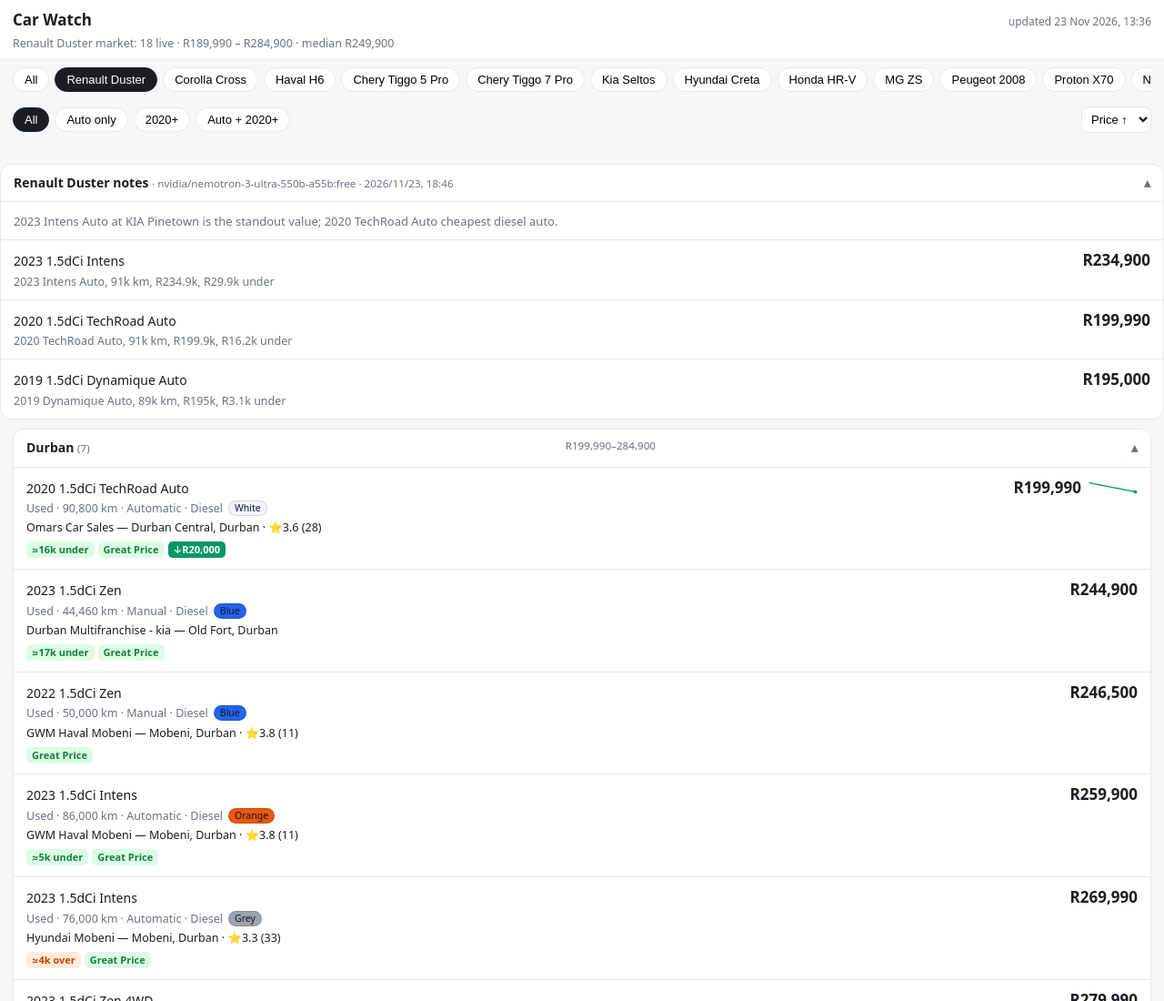
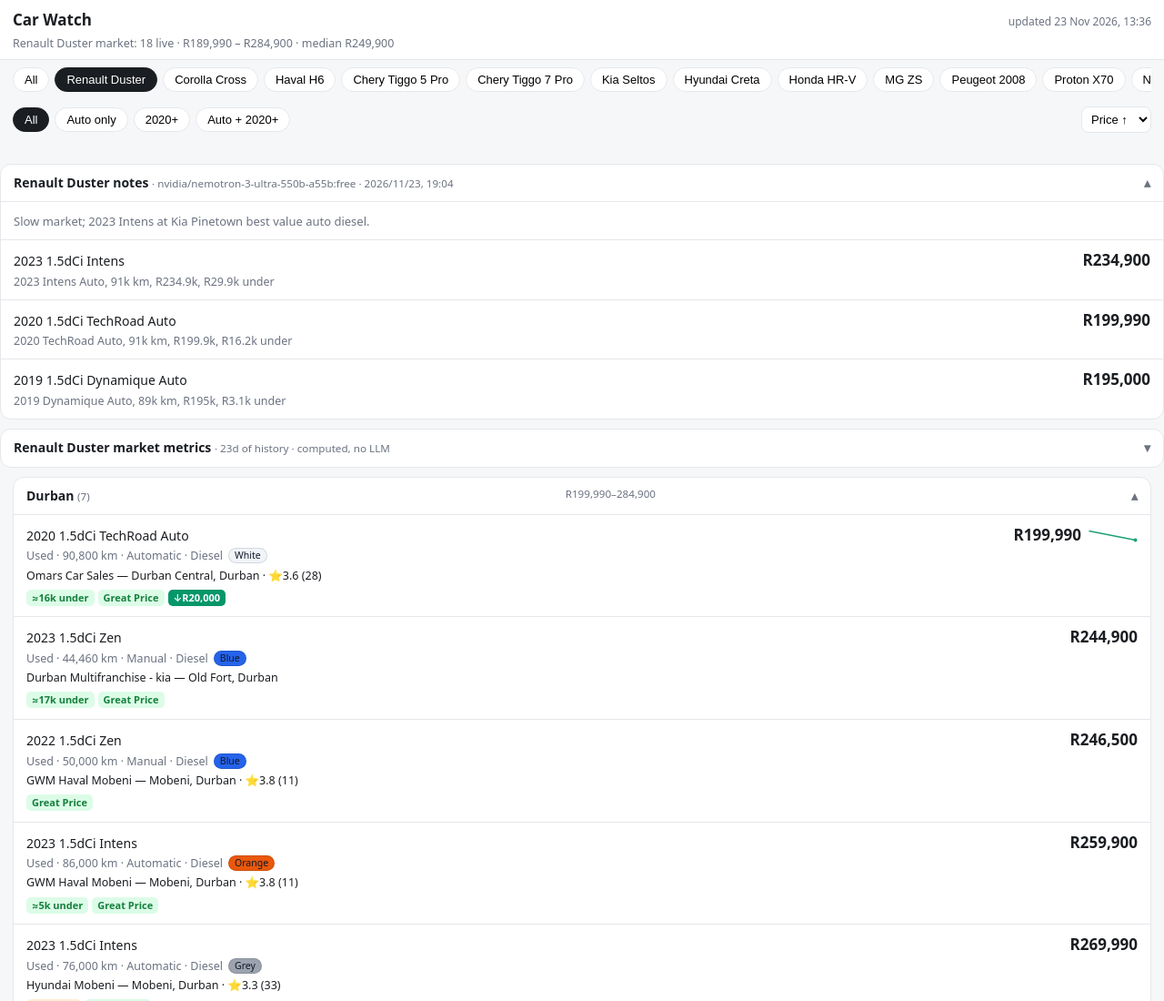
Before and after one commit to matthewww/car-watch, a plain HTML site: page index.html in a window 1280 px wide. Shown: the top 1100 px of the page at 91% size. Drawn offline with Linux system fonts and the light colour scheme.

Commit message:
market metrics: deterministic insights.mjs (days-on-market, ask trend, supply flow, drop forensics, value-score audit); site Market panel; metrics fed to analyst

```diff
--- a/data/analysis.json
+++ b/data/analysis.json
@@ -1,9 +1,9 @@
 {
- "generatedAt": "2026-11-23T18:46:45.376Z",
+ "generatedAt": "2026-11-23T19:04:19.989Z",
  "model": "nvidia/nemotron-3-ultra-550b-a55b:free",
  "searches": {
   "duster": {
-   "headline": "2023 Intens Auto at KIA Pinetown is the standout value; 2020 TechRoad Auto cheapest diesel auto.",
+   "headline": "Slow market; 2023 Intens at Kia Pinetown best value auto diesel.",
    "shortlist": [
     {
      "id": "28694134",
@@ -21,12 +21,12 @@
    "alerts": [
     {
      "id": "28694134",
-     "line": "Multi-franchise dealer best for Duster trade-in"
+     "line": "Best overall: newest, strongest value, multi-franchise dealer"
     }
    ]
   },
   "corolla-cross": {
-   "headline": "2023 Xi at Ford Amanzimtoti leads value; XS spec scarce under R280k.",
+   "headline": "Tight market, prices rising; 2023 Xi at Ford Amanzimtoti exceptional value.",
    "shortlist": [
     {
      "id": "28826220",
@@ -37,19 +37,19 @@
      "note": "2021 XS, 36k km, R259.9k, R18.1k under"
     },
     {
-     "id": "28777439",
-     "note": "2024 Xi, 70k km, R279.9k, R11.6k under"
+     "id": "28830275",
+     "note": "2023 XS, 50k km, R299.9k, R1.3k under, Toyota dealer"
     }
    ],
    "alerts": [
     {
      "id": "28826220",
-     "line": "High km for year; verify service history"
+     "line": "Standout bargain: lowest price, highest estUnder, Xi spec"
     }
    ]
   },
   "haval-h6": {
-   "headline": "2022 2.0T Premium at GWM Hillcrest best value; warranty likely active.",
+   "headline": "Softening prices, zero sales flow; 2022 Premium at GWM Hillcrest best value.",
    "shortlist": [
     {
      "id": "28802154",
@@ -60,239 +60,252 @@
      "note": "2022 2.0T Luxury, 66k km, R289.9k, R6.1k under"
     },
     {
-     "id": "28502503",
-     "note": "2023 2.0T Luxury, 64k km, R289.9k, R4.0k under"
+     "id": "28499124",
+     "note": "2022 2.0T 4WD Super Luxury, 71k km, R279.9k, fair value"
     }
    ],
    "alerts": [
     {
      "id": "28802154",
-     "line": "GWM dealer ideal for trade-in and warranty"
+     "line": "Best buy: lowest km, good value, franchised GWM dealer"
     }
    ]
   },
   "tiggo-5-pro": {
-   "headline": "No listings currently; monitor for new stock.",
+   "headline": "No listings currently; market absent in KZN.",
    "shortlist": [],
    "alerts": [
     {
      "id": null,
-     "line": "Empty search — widen radius or check daily"
+     "line": "No inventory to monitor; check back later"
     }
    ]
   },
   "tiggo-7-pro": {
-   "headline": "2024 Distinction at Bidvest McCarthy VW Umhlanga best spec/km/price balance.",
+   "headline": "Prices falling 3.4%; 2024 Distinction at VW Umhlanga best spec-value.",
    "shortlist": [
     {
      "id": "28798303",
-     "note": "2024 Distinction, 31k km, R279.9k, franchised dealer"
+     "note": "2024 1.5T Distinction, 31k km, R279.9k, low km"
     },
     {
      "id": "28848820",
-     "note": "2022 Distinction, 66k km, R259.9k, Chery Pinetown"
+     "note": "2022 1.5T Distinction, 66k km, R259.9k, cheapest"
     },
     {
      "id": "28806760",
-     "note": "2022 Distinction, 38k km, R279.9k, Chery Ladysmith"
+     "note": "2022 1.5T Distinction, 38k km, R279.9k, low km"
     }
    ],
    "alerts": [
     {
      "id": "28798303",
-     "line": "Near-new, low km, major dealer group"
+     "line": "Newest, lowest km Distinction; bidvest McCarthy dealer"
     }
    ]
   },
   "seltos": {
-   "headline": "2021 1.6 EX Auto at R199.9k is the standout bargain; diesel autos overpriced.",
+   "headline": "Slow market, prices falling; 2021 1.6 EX Auto at R199.9k is exceptional value.",
    "shortlist": [
     {
-     "id": "28564368",
-     "note": "R40k under, 100k km, 2021 1.6 EX Auto — best value"
+     "id": 28564368,
+     "note": "R40.3k under, 100k km, 2021 1.6 EX Auto — standout bargain"
     },
     {
-     "id": "28818917",
-     "note": "R29k under, 75k km, 2022 1.6 EX Auto, CMH Volvo dealer"
+     "id": 28818917,
+     "note": "R29.1k under, 75k km, 2022 1.6 EX Auto, CMH Volvo dealer"
     },
     {
-     "id": "28818644",
-     "note": "R14k under, 98k km, 2022 1.6 EX+, multifranchise Kia dealer"
+     "id": 28818644,
+     "note": "R14.3k under, 98k km, 2022 1.6 EX+, Kia multi-franchise dealer"
     }
    ],
    "alerts": [
     {
-     "id": "28564368",
-     "line": "R40k below model — inspect high km but exceptional value"
+     "id": 28564368,
+     "line": "Best value by far; act before 18-day median sale speed."
     }
    ]
   },
   "creta": {
-   "headline": "2021 1.6D Executive Auto at R229.9k leads; gen2 diesel autos scarce.",
+   "headline": "Fast market, prices dropping 3.6%; 2021 1.6D Executive Auto at R229.9k leads.",
    "shortlist": [
     {
-     "id": "28479041",
-     "note": "R39k under, 98k km, 2021 1.6D Executive Auto — diesel value"
+     "id": 28479041,
+     "note": "R38.8k under, 98k km, 2021 1.6D Executive Auto — diesel value"
     },
     {
-     "id": "28829741",
-     "note": "R28k under, 91k km, 2023 1.5 Premium Auto, newer gen2"
+     "id": 28829741,
+     "note": "R28.0k under, 91k km, 2023 1.5 Premium Auto, newer gen2"
     },
     {
-     "id": "28706374",
-     "note": "R25k under, 51k km, 2023 1.5 Executive Auto, lower km"
+     "id": 28706374,
+     "note": "R25.2k under, 51k km, 2023 1.5 Executive Auto, low km petrol"
     }
    ],
    "alerts": [
     {
-     "id": "28479041",
-     "line": "R39k under on diesel auto — verify service history"
+     "id": 28479041,
+     "line": "Top diesel auto value; sells in 5 days median."
     }
    ]
   },
   "hr-v": {
-   "headline": "Only two old-gen listings; 2021 1.5 Comfort at R229.9k is the buy.",
+   "headline": "Stagnant market, zero flow; only two old-gen listings, both manual-check needed.",
    "shortlist": [
     {
-     "id": "28564553",
-     "note": "2021 1.5 Comfort CVT, 57k km, 448L boot + Magic Seats"
+     "id": 28564553,
+     "note": "2021 1.5 Comfort CVT, 57k km, R229.9k — old gen, Magic Seats"
     },
     {
-     "id": "28803864",
-     "note": "2020 1.8 Elegance CVT, 50k km, R298.9k — pricier"
+     "id": 28803864,
+     "note": "2020 1.8 Elegance CVT, 50k km, R298.9k — VW dealer, high price"
     }
    ],
    "alerts": [
     {
-     "id": "28564553",
-     "line": "Only viable HR-V — old gen practicality, Honda reliability"
+     "id": 28564553,
+     "line": "Only relevant auto; verify CVT and service history."
     }
    ]
   },
   "mg-zs": {
-   "headline": "New 2025/26 facelift models dominate; 2025 Luxury at R239.9k best value.",
+   "headline": "New/demo stock dominates; 2025 Luxury at R239.9k shows R28.8k value.",
    "shortlist": [
     {
-     "id": "28260879",
-     "note": "R29k under, 23k km, 2025 1.5 Luxury Auto, 443L boot"
+     "id": 28260879,
+     "note": "R28.8k under, 23k km, 2025 1.5 Luxury Auto, CMH Ford dealer"
     },
     {
-     "id": "28469130",
-     "note": "R22k under, 15k km, 2026 1.5 Comfort Auto, newer build"
+     "id": 28469130,
+     "note": "R22.0k under, 15k km, 2026 1.5 Comfort Auto, CMH Ford dealer"
     },
     {
-     "id": "28742202",
-     "note": "2026 1.5 Comfort, 3.5k km, R269.9k — near-new but over model"
+     "id": 28742202,
+     "note": "3.6k km, 2026 1.5 Comfort Auto, R269.9k — slight overvalue"
     }
    ],
    "alerts": [
     {
-     "id": "28260879",
-     "line": "R29k under on 2025 Luxury — 5-yr warranty, unproven resale"
+     "id": 28260879,
+     "line": "Best used value; 5-yr warranty, multi-franchise trade-in."
     }
    ]
   },
   "peugeot-2008": {
-   "headline": "Three gen2 1.2T autos; 2024 Active at R239.9k leads but wet-belt risk.",
+   "headline": "Tiny rising market (+4%); only three 2024/25 Active/Allure autos at one dealer.",
    "shortlist": [
     {
-     "id": "28193582",
-     "note": "2024 1.2T Active, 30k km, R239.9k — lowest price/km"
+     "id": 28193582,
+     "note": "2024 1.2T Active, 30k km, R239.9k — cheapest gen2 auto"
     },
     {
-     "id": "28339967",
-     "note": "2025 1.2T Active, 32k km, R259.9k — newer, R20k more"
+     "id": 28339967,
+     "note": "2025 1.2T Active, 32k km, R259.9k — newer, same spec"
     },
     {
-     "id": "28789628",
+     "id": 28789628,
      "note": "2024 1.2T Allure, 51k km, R259.9k — higher spec, more km"
     }
    ],
    "alerts": [
     {
-     "id": "28193582",
-     "line": "Verify wet-belt service history — critical on PureTech 1.2T"
+     "id": 28193582,
+     "line": "Demand wet-belt service proof; single-dealer risk."
     }
    ]
   },
   "proton-x70": {
-   "headline": "Strong value in 2023 Standards ~R210k; CMH dealers ease Duster trade.",
+   "headline": "Market rising 4.2%; 2023 Standard at R209.9k/68k km is best value.",
    "shortlist": [
     {
      "id": "28118381",
-     "note": "2023 Standard, 68k km, R209.9k — lowest price/km."
+     "note": "R209.9k, 68k km, CMH dealer — trade-friendly, well under R300k cap."
+    },
+    {
+     "id": "28029154",
+     "note": "R219.9k, 77k km, AWD Executive — extra traction, CMH dealer."
     },
     {
      "id": "28503411",
-     "note": "2023 Standard, 67k km, R230k — similar, Pinetown."
-    },
-    {
-     "id": "28029154",
-     "note": "2023 Exec AWD, 77k km, R219.9k — AWD premium."
+     "note": "R230k, 67k km, Standard — similar to top pick but R20k dearer."
     }
    ],
    "alerts": [
     {
      "id": "28049100",
-     "line": "R280k for Std 70k km — overpriced."
+     "line": "R280k for Standard spec is overpriced vs R210k market."
     }
    ]
   },
   "x-trail": {
-   "headline": "Thin market; 2019 2.5 Acenta only viable sub-R300k option.",
+   "headline": "Only two stale listings; market illiquid — wait for fresh stock.",
    "shortlist": [
     {
+     "id": "28815667",
+     "note": "R289.9k, 2022 1.6dCi 4x4 Tekna, 75k km — newer, diesel torque."
+    },
+    {
      "id": "28763131",
-     "note": "2019 2.5 4x4 Acenta, 72k km, R219.9k — sole pick."
+     "note": "R219.9k, 2019 2.5 4x4 Acenta, 73k km — older petrol, cheaper."
     }
    ],
    "alerts": [
     {
-     "id": "28815667",
-     "line": "R290k manual diesel — high km/price."
+     "id": null,
+     "line": "Zero weekly flow; listings ageing — expand search radius."
     }
    ]
   },
   "caddy": {
-   "headline": "Only 2020 1.6 (32k km, R300k) meets hard caps; others exceed km.",
+   "headline": "Only 2020 1.6 at R300k/32k km fits hard caps; others exceed km.",
    "shortlist": [
     {
      "id": "28796943",
-     "note": "2020 1.6 Crew Bus, 32k km, R299.9k — only compliant unit."
+     "note": "R299.9k, 32k km, 2020 1.6 Crew Bus — sole listing under R300k/100k km."
     }
    ],
    "alerts": [
     {
      "id": "28589067",
-     "line": "R199k but 239k km — verify carefully."
+     "line": "R199.9k but 239k km — verify carefully; likely worn out."
+    },
+    {
+     "id": "28839224",
+     "line": "R199.9k, 196k km — suspiciously cheap for age/km; inspect thoroughly."
     }
    ]
   },
   "jimny": {
-   "headline": "2018 3-door best value; 2021/22 3-door low km near R300k cap.",
+   "headline": "Prices firm (+2.1%); 2018 3-door at R234.9k/86k km is cheapest viable.",
    "shortlist": [
     {
      "id": "28780022",
-     "note": "2018 1.3 3-dr, 86k km, R234.9k — cheapest 3-door."
+     "note": "R234.9k, 86k km, 2018 3-door — lowest price, preferred body style."
     },
     {
      "id": "28687163",
-     "note": "2021 1.5 GLX 3-dr, 25k km, R296k — near-new."
+     "note": "R296k, 25k km, 2021 3-door GLX — low km, near budget limit."
     },
     {
      "id": "28778401",
-     "note": "2022 1.5 GLX Auto 3-dr, 57k km, R300k — top cap."
+     "line": "R300k, 57k km, 2022 5-door Auto — 5-door, at budget ceiling."
     }
    ],
-   "alerts": []
+   "alerts": [
+    {
+     "id": "28778401",
+     "line": "5-door model; confirm buyer accepts non-3-door."
+    }
+   ]
   }
  },
  "discovery": {
-  "headline": "Only C3 Aircross clears the 430 L bar; others fall short.",
+  "headline": "Only Citroën Aircross meets boot threshold; reliability risk remains.",
   "shortlist": [
    {
     "id": "citroen/aircross",
-    "note": "444 L boot meets threshold; auto stock available."
+    "note": "444 L boot clears bar; 8 autos in budget. Monitor Citroën SA parts/support feedback."
    }
   ]
  }
--- /dev/null
+++ b/data/insights.json
@@ -0,0 +1,174 @@
+{
+ "generatedAt": "2026-11-23T19:04:15.117Z",
+ "searches": {
+  "duster": {
+   "daysOnMarket": {
+    "median": 3.8,
+    "n": 5
+   },
+   "trend": {
+    "first": 246500,
+    "last": 246500,
+    "pct": 0,
+    "weeks": 4
+   },
+   "supply": {
+    "newPerWeek": 1.5,
+    "gonePerWeek": 1.5
+   }
+  },
+  "corolla-cross": {
+   "daysOnMarket": {
+    "median": 17.1,
+    "n": 7
+   },
+   "trend": {
+    "first": 289990,
+    "last": 294990,
+    "pct": 1.7,
+    "weeks": 4
+   },
+   "supply": {
+    "newPerWeek": 2.4,
+    "gonePerWeek": 2.1
+   }
+  },
+  "haval-h6": {
+   "trend": {
+    "first": 293935,
+    "last": 289990,
+    "pct": -1.3,
+    "weeks": 4
+   },
+   "supply": {
+    "newPerWeek": 0.9,
+    "gonePerWeek": 0
+   }
+  },
+  "tiggo-5-pro": {
+   "supply": {
+    "newPerWeek": 0,
+    "gonePerWeek": 0
+   }
+  },
+  "tiggo-7-pro": {
+   "trend": {
+    "first": 289990,
+    "last": 279990,
+    "pct": -3.4,
+    "weeks": 3
+   },
+   "supply": {
+    "newPerWeek": 0.3,
+    "gonePerWeek": 0.3
+   }
+  },
+  "seltos": {
+   "daysOnMarket": {
+    "median": 18.2,
+    "n": 6
+   },
+   "trend": {
+    "first": 274990,
+    "last": 269800,
+    "pct": -1.9,
+    "weeks": 4
+   },
+   "supply": {
+    "newPerWeek": 0.6,
+    "gonePerWeek": 1.8
+   }
+  },
+  "creta": {
+   "daysOnMarket": {
+    "median": 5.2,
+    "n": 17
+   },
+   "trend": {
+    "first": 279990,
+    "last": 269900,
+    "pct": -3.6,
+    "weeks": 4
+   },
+   "supply": {
+    "newPerWeek": 4.8,
+    "gonePerWeek": 5.1
+   }
+  },
+  "hr-v": {
+   "supply": {
+    "newPerWeek": 0,
+    "gonePerWeek": 0
+   }
+  },
+  "mg-zs": {
+   "trend": {
+    "first": 274850,
+    "last": 269990,
+    "pct": -1.8,
+    "weeks": 4
+   },
+   "supply": {
+    "newPerWeek": 0.3,
+    "gonePerWeek": 0.6
+   }
+  },
+  "peugeot-2008": {
+   "trend": {
+    "first": 249990,
+    "last": 259950,
+    "pct": 4,
+    "weeks": 4
+   },
+   "supply": {
+    "newPerWeek": 0,
+    "gonePerWeek": 0.6
+   }
+  },
+  "proton-x70": {
+   "trend": {
+    "first": 239900,
+    "last": 249950,
+    "pct": 4.2,
+    "weeks": 4
+   },
+   "supply": {
+    "newPerWeek": 0.6,
+    "gonePerWeek": 0.6
+   }
+  },
+  "x-trail": {
+   "supply": {
+    "newPerWeek": 0,
+    "gonePerWeek": 0
+   }
+  },
+  "caddy": {
+   "supply": {
+    "newPerWeek": 1.2,
+    "gonePerWeek": 0.3
+   }
+  },
+  "jimny": {
+   "trend": {
+    "first": 289890,
+    "last": 295995,
+    "pct": 2.1,
+    "weeks": 3
+   },
+   "supply": {
+    "newPerWeek": 0.6,
+    "gonePerWeek": 0.6
+   }
+  }
+ },
+ "dataStart": "2026-10-31T11:42:23.714Z",
+ "dataDays": 23,
+ "validation": {
+  "goneMedian": 1652,
+  "liveMedian": -350,
+  "goneN": 37,
+  "liveN": 94,
+  "delta": 2002
+ }
+}
--- a/index.html
+++ b/index.html
@@ -83,6 +83,7 @@
   <div class="chips" id="areachips"></div>
 </div>
 <div id="notes"></div>
+<div id="market"></div>
 <main id="out"><div class="empty">Loading…</div></main>
 <footer>AutoTrader KZN — <a id="searchlink" href="#">open current search</a></footer>
 
@@ -91,7 +92,7 @@ const GROUP_ORDER = ["Durban", "Hillcrest & Pinetown", "Pietermaritzburg", "Nort
 const GROUP_SHORT = { "Hillcrest & Pinetown": "Hillcrest/Pinetown", "North Coast & Outer": "N-Coast/Outer" };
 const fmt = (n) => n == null ? "?" : "R" + n.toLocaleString("en-ZA");
 const days = (iso) => (Date.now() - Date.parse(iso)) / 864e5;
-let filter = "all", area = "all", sort = "price", data = null, cur = null, disc = false, discovery = null, analystData = null;
+let filter = "all", area = "all", sort = "price", data = null, cur = null, disc = false, discovery = null, analystData = null, insights = null;
 
 const FILTERS = {
   all: (l) => !l.removedAt,
@@ -233,6 +234,7 @@ function render() {
       ? `<details class="group"><summary><span>Recently removed <small style="font-weight:400;color:var(--mut)">(${removedRecent.length})</small></span></summary>${removedRecent.map(card).join("")}</details>`
       : "")
     || `<div class="empty">Nothing matches this filter right now.</div>`;
+  renderMarket();
 }
 
 function renderTabs() {
@@ -266,6 +268,45 @@ function renderAnalyst(a) {
   document.getElementById("notes").replaceChildren(el);
 }
 
+function renderMarket() {
+  const el = document.getElementById("market");
+  if (disc || !insights) { el.replaceChildren(); return; }
+  const m = insights.searches?.[cur];
+  const audit = insights.validation;
+  if (!m && !audit) { el.replaceChildren(); return; }
+  const lines = [];
+  if (m?.daysOnMarket) {
+    const d = m.daysOnMarket.median;
+    const pace = d <= 7 ? "moves fast — act quickly on good stock" : d <= 21 ? "moves steadily" : "sits a while — room to negotiate";
+    lines.push(`⏱ <b>Sells in ~${d} days</b> (median of ${m.daysOnMarket.n} gone) — ${pace}`);
+  }
+  if (m?.trend) {
+    const t = m.trend;
+    const dir = t.pct <= -1 ? "softening" : t.pct >= 1 ? "firming" : "flat";
+    lines.push(`📈 Median ask ${fmt(t.first)} → ${fmt(t.last)} (<b>${t.pct >= 0 ? "+" : ""}${t.pct}%</b>, ${t.weeks} wk) — ${dir}`);
+  }
+  if (m?.supply) {
+    const sp = m.supply;
+    const net = sp.newPerWeek - sp.gonePerWeek;
+    lines.push(`🔄 <b>${sp.newPerWeek}/wk new · ${sp.gonePerWeek}/wk gone</b> — ${net > 0.5 ? `stock building (+${net.toFixed(1)}/wk), more choice` : net < -0.5 ? `stock shrinking (${net.toFixed(1)}/wk), less choice` : "stock steady"}`);
+  }
+  if (m?.drops) {
+    const dr = m.drops;
+    lines.push(`📉 <b>${dr.sharePct ?? "?"}% of live stock</b> has dropped, median drop ${dr.medianPct}%` +
+      (dr.goneAfterMedianDays != null ? ` — dropped cars are usually gone ~${dr.goneAfterMedianDays} days later, so a drop is a buy-now signal` : ""));
+  }
+  if (audit)
+    lines.push(`🎯 <b>Value-score audit:</b> cars that sold averaged estUnder <b>${fmt(audit.goneMedian)}</b> vs ${fmt(audit.liveMedian)} for stock still sitting — the ranking tracks what actually moves (n=${audit.goneN}/${audit.liveN})`);
+  if (!lines.length) { el.replaceChildren(); return; }
+  const s = data.searches[cur];
+  const el2 = document.createElement("details");
+  el2.className = "group";
+  el2.innerHTML =
+    `<summary><span>${s ? s.label : ""} market metrics <small style="font-weight:400;color:var(--mut)">· ${insights.dataDays}d of history · computed, no LLM</small></span></summary>
+     <div class="card" style="cursor:default"><div class="spec" style="font-size:13px">${lines.join("<br>")}</div></div>`;
+  el.replaceChildren(el2);
+}
+
 function bootNum(t) {
   const m = String(t ?? "").match(/\d{3}/);
   return m ? parseInt(m[0], 10) : 0;
@@ -273,6 +314,7 @@ function bootNum(t) {
 
 function renderDiscovery() {
   const outEl = document.getElementById("out");
+  document.getElementById("market").replaceChildren();
   document.getElementById("searchlink").style.display = "none";
   document.getElementById("arearow").style.display = "none";
   const cands = (discovery?.candidates ?? []).map((c) => ({ ...c, bootNum: bootNum(c.boot) }));
@@ -347,6 +389,11 @@ fetch("data/listings.json", { cache: "no-store" })
       .then((r) => (r.ok ? r.json() : null))
       .then((d) => { discovery = d; if (disc) renderDiscovery(); })
       .catch(() => {});
+    // optional deterministic market metrics (data/insights.json from insights.mjs)
+    fetch("data/insights.json", { cache: "no-store" })
+      .then((r) => (r.ok ? r.json() : null))
+      .then((d) => { insights = d; if (!disc) renderMarket(); })
+      .catch(() => {});
   })
   .catch(() => { document.getElementById("out").innerHTML = '<div class="empty">Could not load data/listings.json — run <code>node fetch-listings.mjs</code> first.</div>'; });
 
```
Also changed, not shown: analyze.mjs (+13 -0 lines), insights.mjs (added, +132 -0 lines), 2 other files.
